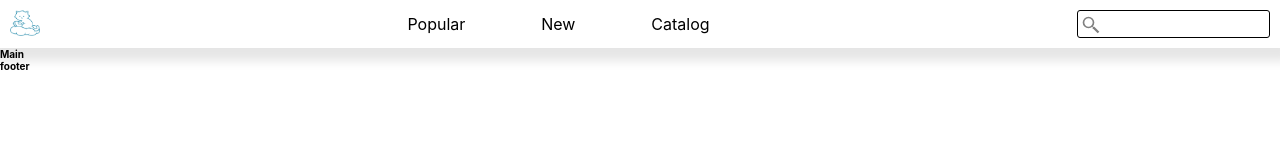
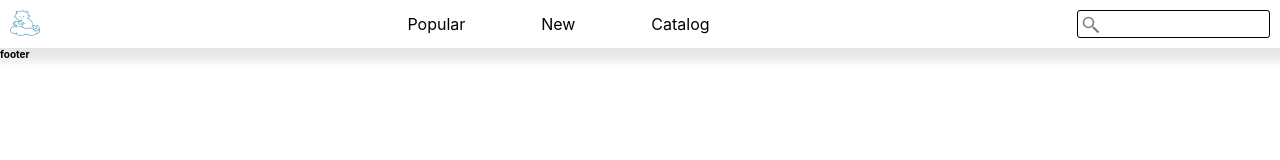
Before and after one commit to Streammer/react-reading-books, a React (Create React App) app: page / in a window 1280 px wide. Shown: the top 160 px of the page. Built offline with nearby package versions, Linux system fonts and the light colour scheme.

Commit message:
main component layout

```diff
--- a/src/components/Main/index.tsx
+++ b/src/components/Main/index.tsx
@@ -1,9 +1,14 @@
 import React from 'react'
+import Container from '../Container'
 
 const Main = () => {
     return (
         <>
-            <h1>Main</h1>
+            <main>
+                <Container>
+
+                </Container>
+            </main>
         </>
     );
 };
```
